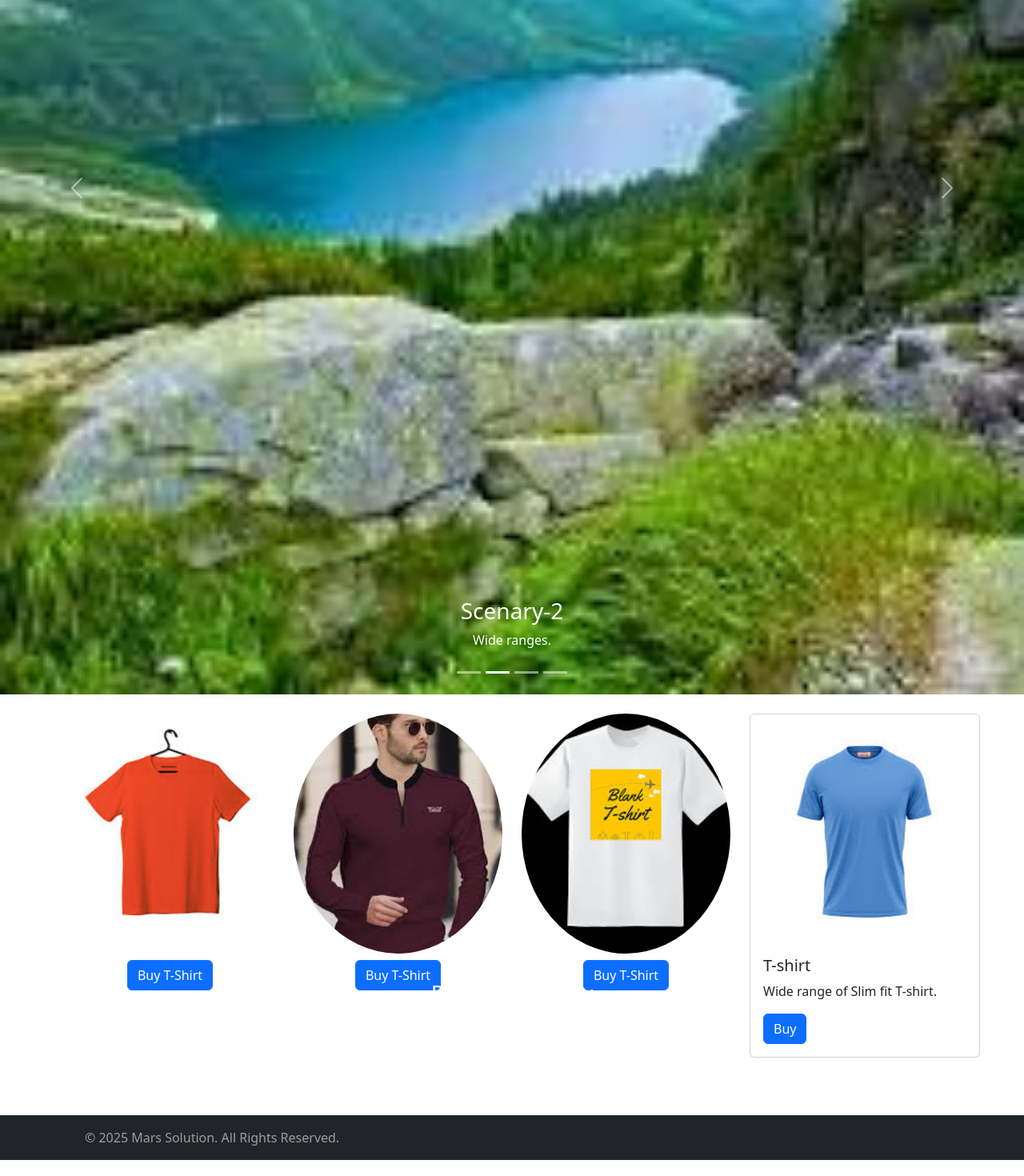
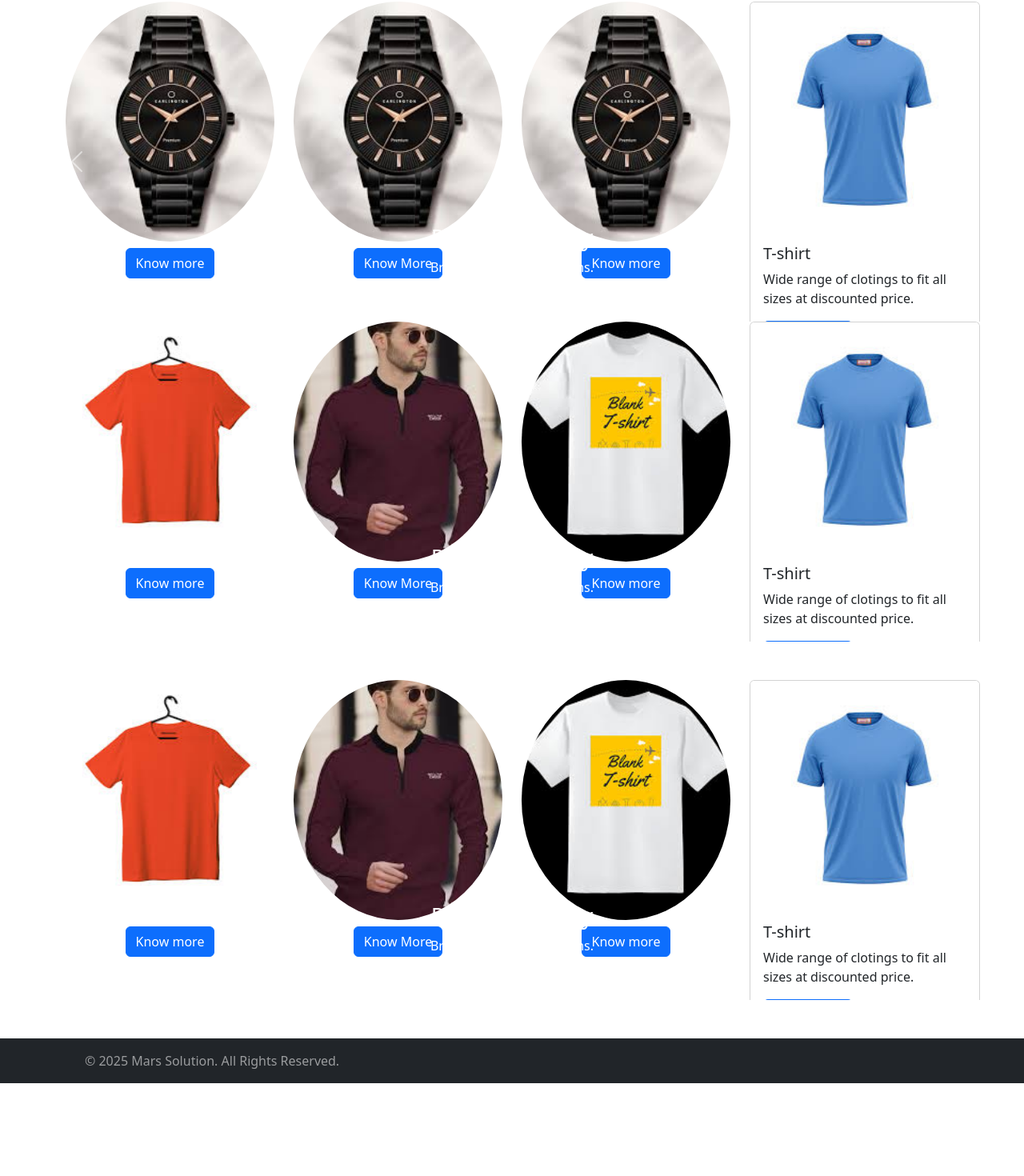
Before and after one commit to Asifanwar59/website, a React (Create React App) app in the folder invoice-react/marssolution/: page / in a window 1280 px wide. Shown: the part 422-1892 px from the top of the page at 80% size. After the commit the page ends 1800 px from the top, so only its background shows below. Built offline with nearby package versions, Linux system fonts and the light colour scheme.

Commit message:
added more  style to nav bar

```diff
--- a/invoice-react/marssolution/src/App.css
+++ b/invoice-react/marssolution/src/App.css
@@ -36,3 +36,13 @@
     transform: rotate(360deg);
   }
 }
+
+.carousel-item {
+  height: 50vh; /* Adjusts the height to 50% of the viewport height */
+  overflow: hidden; /* Clips content that exceeds the height */
+}
+
+.carousel-inner .carousel-item img {
+  height: 100%; /* Ensures the image fills the carousel item height */
+  object-fit: cover; /* Crops and scales the image to fit without distortion */
+}
--- a/invoice-react/marssolution/src/App.jsx
+++ b/invoice-react/marssolution/src/App.jsx
@@ -38,25 +38,29 @@ import scenery4 from './images/scenary4.png';
 function App() {
   return (
     <>
-      <Navbar bg="light" data-bs-theme="light" fixed="top">
+      <Navbar bg="info" data-bs-theme="light" fixed="top">
         <Container>
           <Navbar.Brand href="#home">
             <img
               src={mars_logo_v5}
               alt="Logo"
-              width="30"
-              height="30"
+              width="60"
+              height="60"
               className="d-inline-block align-top"
-              style={{ marginRight: '8px' }}
+              style={{ marginRight: '2px' }}
             />
-            Mars Solution
+            Mehdi Website
           </Navbar.Brand>
           <Nav className="me-auto">
             <Nav.Link href="#home">Home</Nav.Link>
           </Nav>
+          <Nav className="ms-auto">
+            <Nav.Link href="#home">Login</Nav.Link>
+          </Nav>
+
         </Container>
       </Navbar>
-      <br />
+      {/*<br />*/}
 
       {/* ********Start of Main slide show Corousel******** */}
       <Carousel>
@@ -66,10 +70,6 @@ function App() {
             className="d-block img-fluid w-100 h-100"
             src={scenery1}
             alt="First slide"
-            //width={50}
-            //height={50}
-            //style={{ height: '800px', width: '50', objectFit: 'cover' }}
-
           />
           <Carousel.Caption>
             <h3>Scenary-1</h3>
@@ -83,10 +83,6 @@ function App() {
             //className="d-block w-100 h-100"
             src={scenery2}
             alt="Third slide"
-            //width={50}
-            //height={50}
-            //style={{ height: '800px', width: '50', objectFit: 'cover' }}
-
           />
           <Carousel.Caption>
             <h3>Scenary-2</h3>
@@ -97,7 +93,6 @@ function App() {
         <Carousel.Item interval={500}>
           <img
             className="d-block img-fluid h-100 w-100"
-            //className="d-block w-100" // Apply Bootstrap classes for responsive image behavior
             src={scenery2}
             alt="First slide"
           //width={50}
@@ -128,10 +123,103 @@ function App() {
           </Carousel.Caption>
         </Carousel.Item>
 
-
       </Carousel>
       <br />
       {/* ********End of Main slide show Corousel******** */}
+
+      {/* ********Start of product list 1******** */}
+      <Carousel slide fade>
+        <Carousel.Item interval={300}>
+          {/* Container with three images as a slide */}
+          <Container>
+            <Row>
+              <Col xs={3} md={3}>
+                <Image src={watchImg} roundedCircle style={{ width: '100%', height: '300px', objectFit: 'cover' }} />
+                <div className="d-flex justify-content-center mt-2">
+                  <Button variant="primary">Know more</Button>
+                </div>
+              </Col>
+              <Col xs={3} md={3}>
+                <Image src={watchImg} roundedCircle style={{ width: '100%', height: '300px', objectFit: 'cover' }} />
+                <div className="d-flex justify-content-center mt-2">
+                  <Button variant="primary">Know More</Button>
+                </div>
+              </Col>
+              <Col xs={5} md={3}>
+                <Image src={watchImg} roundedCircle style={{ width: '100%', height: '300px', objectFit: 'cover' }} />
+                <div className="d-flex justify-content-center mt-2">
+                  <Button variant="primary">Know more</Button>
+                </div>
+              </Col>
+              <Col xs={3} md={3}>
+                <Card style={{ width: '18rem' }}>
+                  <Card.Img variant="top" src={tshirt3} />
+                  <Card.Body>
+                    <Card.Title>T-shirt</Card.Title>
+                    <Card.Text>
+                      Wide range of clotings to fit all sizes at discounted price.
+                    </Card.Text>
+                    <Button variant="primary">Know more</Button>
+                  </Card.Body>
+                </Card>
+              </Col>
+              <Col xs={3} md={3}>
+                <Card style={{ width: '18rem' }}>
+                  <Card.Img variant="top" src={tshirt3} />
+                  <Card.Body>
+                    <Card.Title>T-shirt</Card.Title>
+                    <Card.Text>
+                      Wide range of clotings to fit all sizes at discounted price.
+                    </Card.Text>
+                    <Button variant="primary">Know more</Button>
+                  </Card.Body>
+                </Card>
+              </Col>
+            </Row>
+            <br />
+
+          </Container>
+          <Carousel.Caption>
+            <h3>Product Gallery</h3>
+            <p>Browse our featured items.</p>
+          </Carousel.Caption>
+        </Carousel.Item>
+
+{/* Second slide with three images
+        <Carousel.Item interval={500}>
+          <Container>
+            <Row>
+              <Col xs={6} md={4}>
+                <Image src={shoeImage} rounded style={{ width: '100%', height: '300px', objectFit: 'cover' }} />
+                <div className="d-flex justify-content-center mt-2">
+                  <Button variant="primary">Buy</Button>
+                </div>
+
+              </Col>
+              <Col xs={6} md={4}>
+                <Image src={shoeImage} roundedCircle style={{ width: '100%', height: '300px', objectFit: 'cover' }} />
+                <div className="d-flex justify-content-center mt-2">
+                  <Button variant="primary">Buy</Button>
+                </div>
+
+              </Col>
+              <Col xs={6} md={4}>
+                <Image src={shoeImage} thumbnail style={{ width: '100%', height: '300px', objectFit: 'cover' }} />
+                <div className="d-flex justify-content-center mt-2">
+                  <Button variant="primary">Buy</Button>
+                </div>
+
+              </Col>
+            </Row>
+          </Container>
+          <Carousel.Caption>
+            <h3>Product Gallery</h3>
+            <p>Browse our featured items.</p>
+          </Carousel.Caption>
+        </Carousel.Item>
+        */}
+
+      </Carousel>
 
       {/* ********Start of product list******** */}
       <Carousel slide fade>
@@ -142,19 +230,19 @@ function App() {
               <Col xs={3} md={3}>
                 <Image src={TshirtImg} roundedCircle style={{ width: '100%', height: '300px', objectFit: 'cover' }} />
                 <div className="d-flex justify-content-center mt-2">
-                  <Button variant="primary">Buy T-Shirt</Button>
+                  <Button variant="primary">Know more</Button>
                 </div>
               </Col>
               <Col xs={3} md={3}>
                 <Image src={tshirt1} roundedCircle style={{ width: '100%', height: '300px', objectFit: 'cover' }} />
                 <div className="d-flex justify-content-center mt-2">
-                  <Button variant="primary">Buy T-Shirt</Button>
+                  <Button variant="primary">Know More</Button>
                 </div>
               </Col>
               <Col xs={5} md={3}>
                 <Image src={tshirt2} roundedCircle style={{ width: '100%', height: '300px', objectFit: 'cover' }} />
                 <div className="d-flex justify-content-center mt-2">
-                  <Button variant="primary">Buy T-Shirt</Button>
+                  <Button variant="primary">Know more</Button>
                 </div>
               </Col>
               <Col xs={3} md={3}>
@@ -163,12 +251,25 @@ function App() {
                   <Card.Body>
                     <Card.Title>T-shirt</Card.Title>
                     <Card.Text>
-                      Wide range of Slim fit T-shirt.
+                      Wide range of clotings to fit all sizes at discounted price.
                     </Card.Text>
-                    <Button variant="primary">Buy</Button>
+                    <Button variant="primary">Know more</Button>
                   </Card.Body>
                 </Card>
               </Col>
+              <Col xs={3} md={3}>
+                <Card style={{ width: '18rem' }}>
+                  <Card.Img variant="top" src={tshirt3} />
+                  <Card.Body>
+                    <Card.Title>T-shirt</Card.Title>
+                    <Card.Text>
+                      Wide range of clotings to fit all sizes at discounted price.
+                    </Card.Text>
+                    <Button variant="primary">Know more</Button>
+                  </Card.Body>
+                </Card>
+              </Col>
+
             </Row>
             <br />
 
@@ -187,21 +288,21 @@ function App() {
               <Col xs={6} md={4}>
                 <Image src={shoeImage} rounded style={{ width: '100%', height: '300px', objectFit: 'cover' }} />
                 <div className="d-flex justify-content-center mt-2">
-                  <Button variant="primary">Buy T-Shirt</Button>
+                  <Button variant="primary">Buy</Button>
                 </div>
 
               </Col>
               <Col xs={6} md={4}>
                 <Image src={shoeImage} roundedCircle style={{ width: '100%', height: '300px', objectFit: 'cover' }} />
                 <div className="d-flex justify-content-center mt-2">
-                  <Button variant="primary">Buy T-Shirt</Button>
+                  <Button variant="primary">Buy</Button>
                 </div>
 
               </Col>
               <Col xs={6} md={4}>
                 <Image src={shoeImage} thumbnail style={{ width: '100%', height: '300px', objectFit: 'cover' }} />
                 <div className="d-flex justify-content-center mt-2">
-                  <Button variant="primary">Buy T-Shirt</Button>
+                  <Button variant="primary">Buy</Button>
                 </div>
 
               </Col>
@@ -216,6 +317,104 @@ function App() {
       </Carousel>
       <br />
       <br />
+
+      {/* ********Start of product list 3******** */}
+      <Carousel slide fade>
+        <Carousel.Item interval={800}>
+          {/* Container with three images as a slide */}
+          <Container>
+            <Row>
+              <Col xs={3} md={3}>
+                <Image src={TshirtImg} roundedCircle style={{ width: '100%', height: '300px', objectFit: 'cover' }} />
+                <div className="d-flex justify-content-center mt-2">
+                  <Button variant="primary">Know more</Button>
+                </div>
+              </Col>
+              <Col xs={3} md={3}>
+                <Image src={tshirt1} roundedCircle style={{ width: '100%', height: '300px', objectFit: 'cover' }} />
+                <div className="d-flex justify-content-center mt-2">
+                  <Button variant="primary">Know More</Button>
+                </div>
+              </Col>
+              <Col xs={5} md={3}>
+                <Image src={tshirt2} roundedCircle style={{ width: '100%', height: '300px', objectFit: 'cover' }} />
+                <div className="d-flex justify-content-center mt-2">
+                  <Button variant="primary">Know more</Button>
+                </div>
+              </Col>
+              <Col xs={3} md={3}>
+                <Card style={{ width: '18rem' }}>
+                  <Card.Img variant="top" src={tshirt3} />
+                  <Card.Body>
+                    <Card.Title>T-shirt</Card.Title>
+                    <Card.Text>
+                      Wide range of clotings to fit all sizes at discounted price.
+                    </Card.Text>
+                    <Button variant="primary">Know more</Button>
+                  </Card.Body>
+                </Card>
+              </Col>
+              <Col xs={3} md={3}>
+                <Card style={{ width: '18rem' }}>
+                  <Card.Img variant="top" src={tshirt3} />
+                  <Card.Body>
+                    <Card.Title>T-shirt</Card.Title>
+                    <Card.Text>
+                      Wide range of clotings to fit all sizes at discounted price.
+                    </Card.Text>
+                    <Button variant="primary">Know more</Button>
+                  </Card.Body>
+                </Card>
+              </Col>
+
+            </Row>
+            <br />
+
+          </Container>
+          <Carousel.Caption>
+            <h3>Product Gallery</h3>
+            <p>Browse our featured items.</p>
+          </Carousel.Caption>
+        </Carousel.Item>
+
+
+        <Carousel.Item interval={500}>
+          {/* Container with three images as a slide */}
+          <Container>
+            <Row>
+              <Col xs={6} md={4}>
+                <Image src={shoeImage} rounded style={{ width: '100%', height: '300px', objectFit: 'cover' }} />
+                <div className="d-flex justify-content-center mt-2">
+                  <Button variant="primary">Buy</Button>
+                </div>
+
+              </Col>
+              <Col xs={6} md={4}>
+                <Image src={shoeImage} roundedCircle style={{ width: '100%', height: '300px', objectFit: 'cover' }} />
+                <div className="d-flex justify-content-center mt-2">
+                  <Button variant="primary">Buy</Button>
+                </div>
+
+              </Col>
+              <Col xs={6} md={4}>
+                <Image src={shoeImage} thumbnail style={{ width: '100%', height: '300px', objectFit: 'cover' }} />
+                <div className="d-flex justify-content-center mt-2">
+                  <Button variant="primary">Buy</Button>
+                </div>
+
+              </Col>
+            </Row>
+          </Container>
+          <Carousel.Caption>
+            <h3>Product Gallery</h3>
+            <p>Browse our featured items.</p>
+          </Carousel.Caption>
+        </Carousel.Item>
+
+      </Carousel>
+      <br />
+      <br />
+
 
       <Navbar bg="dark" data-bs-theme="dark" >
         <Container>
```
Lines whose indentation alone changed are shown as unchanged.
